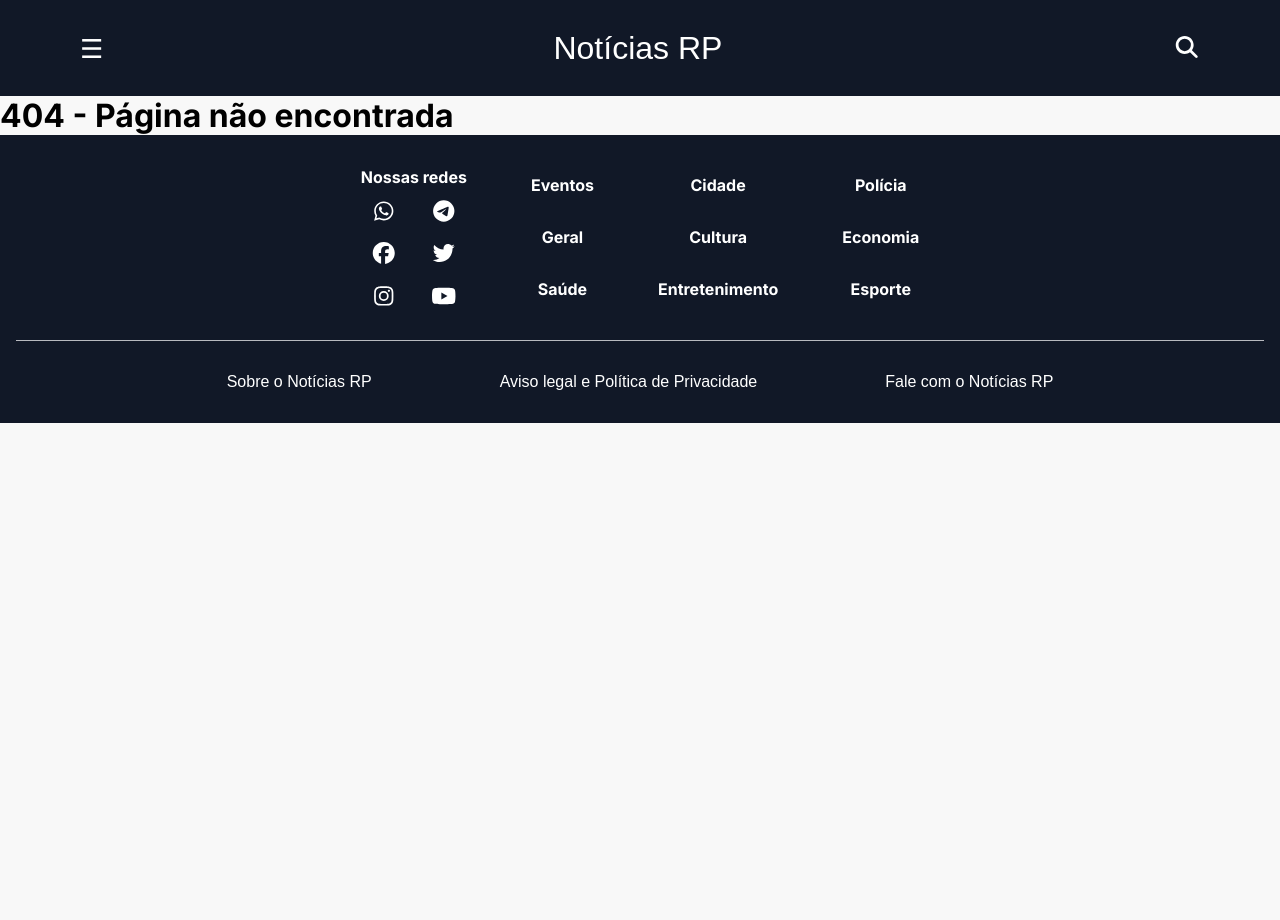
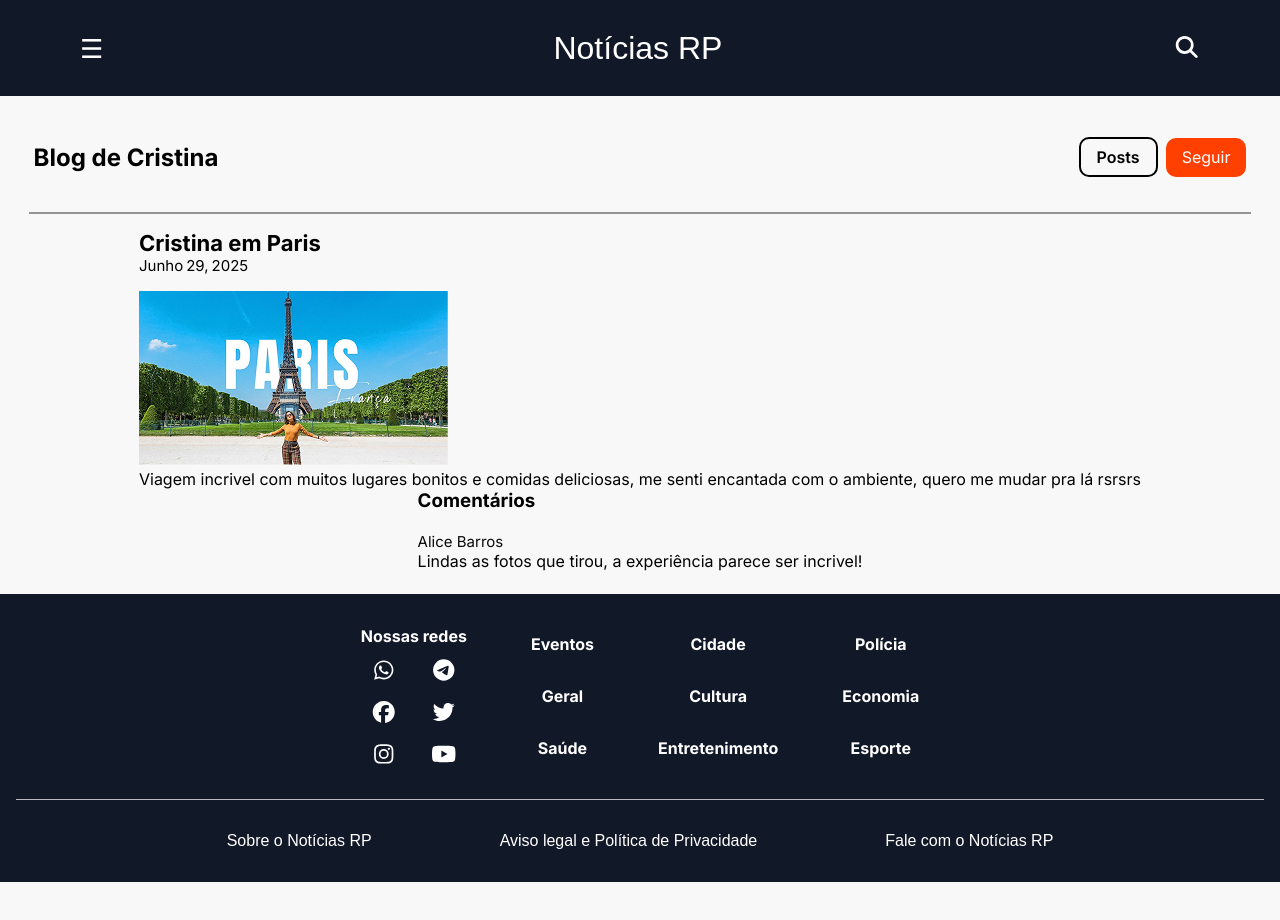
Before and after one commit to 01EmComp/portal-noticias, a React (Vite) app in the folder frontend/: page /blog in a window 1280 px wide. Shown: the top 920 px of the page. Built offline with nearby package versions, Linux system fonts and the light colour scheme; no server answers; the database is empty; a web font is replaced by a local one.

Commit message:
fetch: add page blog

```diff
--- a/frontend/src/AppRoutes.jsx
+++ b/frontend/src/AppRoutes.jsx
@@ -16,6 +16,7 @@ import About from "./Pages/About/About";
 import News from "./Pages/News/News";
 import AdmPainel from "./Pages/Admin/AdmPainel";
 import MaintenancePage from "./Pages/MaintenancePage/MaintenancePage";
+import Blog from "./Pages/Blog/Blog";
 
 const AppRoutes = () => {
   const location = useLocation();
@@ -106,6 +107,9 @@ const AppRoutes = () => {
       {/* Author */}
       <Route path="/author-page" element={<Author />} />
 
+      {/* Blog */}
+      <Route path="/blog" element={<Blog />} />
+
       {/* About Us */}
       <Route path="/about" element={<About />} />
 
--- a/frontend/src/Components/Header/Header.jsx
+++ b/frontend/src/Components/Header/Header.jsx
@@ -67,6 +67,9 @@ const Header = () => {
           <Link to="/author-page">
             <li>Autor</li>
           </Link>
+          <Link to="/blog">
+            <li>Blog</li>
+          </Link>
           <Link to="/about">
             <li>Sobre nós</li>
           </Link>
--- /dev/null
+++ b/frontend/src/Pages/Blog/Blog.css
@@ -0,0 +1,70 @@
+.blog-container {
+  display: flex;
+  flex-direction: column;
+  align-items: center;
+  justify-content: center;
+  padding: 1.4rem 1.8rem;
+}
+
+.blog-container header {
+  display: flex;
+  justify-content: space-between;
+  background: var(--primary-background-color);
+  border-bottom: 2px solid rgba(0, 0, 0, 0.4);
+  padding: 1rem 0.3rem 2rem;
+}
+
+.blog-container header .buttons {
+  display: flex;
+  align-items: center;
+  justify-content: center;
+  gap: 0.5rem;
+}
+
+.blog-container header .buttons .link-button {
+  display: flex;
+  align-items: center;
+  justify-content: center;
+  padding: 0.5rem 1rem;
+  border-radius: 10px;
+  border: 2px solid #000;
+  color: #000000;
+  font-weight: 600;
+}
+
+.blog-container header .buttons .follow-button {
+  display: flex;
+  align-items: center;
+  justify-content: center;
+  padding: 0.6rem 1rem;
+  border-radius: 10px;
+  background-color: var(--secundary-color);
+  color: #fff;
+  border: none;
+  font-size: 16px;
+}
+
+.blog-container .blog-body {
+  display: flex;
+  flex-direction: column;
+}
+
+.blog-container .blog-body .title {
+  display: flex;
+  flex-direction: column;
+  padding: 1rem 0;
+}
+
+.blog-container .blog-body .title h3 {
+  font-size: 22px;
+}
+
+.blog-container .blog-body .title .date {
+  display: flex;
+  gap: 3px;
+}
+
+.blog-container .blog-body .title .date p,
+.blog-container .blog-body .title .date span {
+  font-size: 15px;
+}
--- /dev/null
+++ b/frontend/src/Pages/Blog/Blog.jsx
@@ -0,0 +1,53 @@
+import { Link } from "react-router-dom";
+
+// Images
+import img from "/src/Assets/Images/blog-image.png";
+
+// Components
+import CommentsItem from "./CommentsItem";
+
+// Css
+import "./Blog.css";
+
+function Blog() {
+  return (
+    <div className="blog-container">
+      <header className="blog-header">
+        <h2>Blog de Cristina</h2>
+        <div className="buttons">
+          <Link to="/">
+            <div className="link-button">Posts</div>
+          </Link>
+          <button className="follow-button">Seguir</button>
+        </div>
+      </header>
+      <section className="blog-body">
+        <div className="title">
+          <h3>Cristina em Paris</h3>
+          <div className="date">
+            <p>Junho</p>
+            <span>29,</span>
+            <p>2025</p>
+          </div>
+        </div>
+        <div className="image">
+          <img src={img} alt="Thumb do Blog" />
+        </div>
+        <div className="blog-text">
+          <p>
+            Viagem incrivel com muitos lugares bonitos e comidas deliciosas, me
+            senti encantada com o ambiente, quero me mudar pra lá rsrsrs
+          </p>
+        </div>
+      </section>
+      <section className="blog-comments">
+        <h3>Comentários</h3>
+        <div className="comments-list">
+          <CommentsItem />
+        </div>
+      </section>
+    </div>
+  );
+}
+
+export default Blog;
--- /dev/null
+++ b/frontend/src/Pages/Blog/CommentsItem.jsx
@@ -0,0 +1,20 @@
+// Css
+import "./CommentsItem.css";
+
+function Blog() {
+  return (
+    <div className="comments-item">
+      <div className="left-side">
+        <img src="" alt="" />
+      </div>
+      <div className="right-side">
+        <div className="user-name">Alice Barros</div>
+        <div className="text">
+          Lindas as fotos que tirou, a experiência parece ser incrivel!
+        </div>
+      </div>
+    </div>
+  );
+}
+
+export default Blog;
```
Also changed, not shown: frontend/src/Assets/Images/blog-image.png (added), frontend/src/Pages/Blog/CommentsItem.css (added), 1 other file (tests, documents, lock files or other folders).
